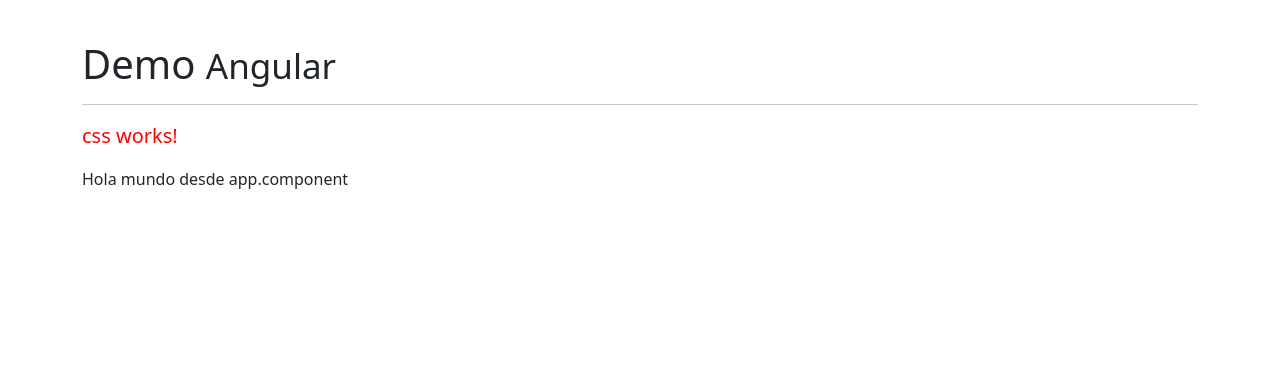
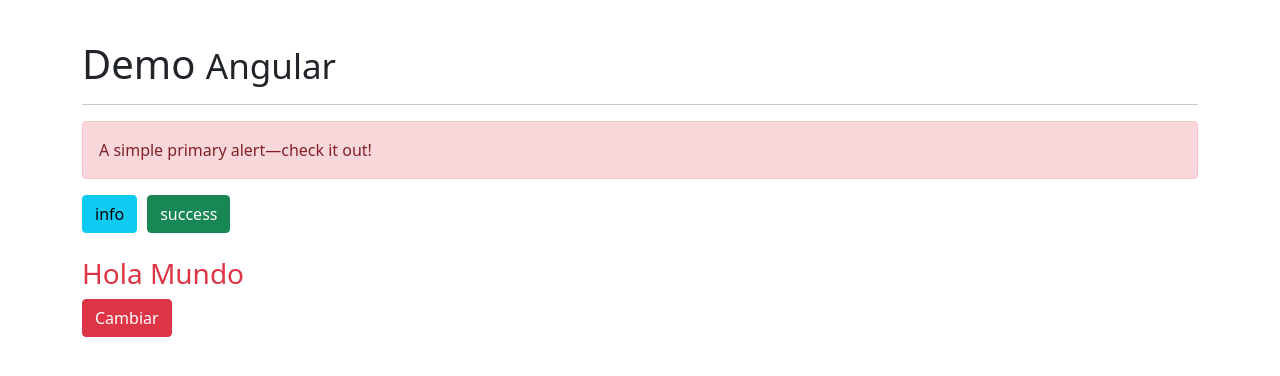
Before and after one commit to hatorob/Miscelaneos, an Angular app: page / in a window 1280 px wide. Shown: the top 376 px of the page. Built offline with nearby package versions, Linux system fonts and the light colour scheme.

Commit message:
ngClass - Agregando clases de estilos a nuestros elementos

```diff
--- a/src/app/app.component.html
+++ b/src/app/app.component.html
@@ -3,7 +3,7 @@
   <h1>Demo <small>Angular</small> </h1>
   <hr>
   <!-- <app-ng-style></app-ng-style> -->
-  <app-css></app-css>
-  <p>Hola mundo desde app.component</p>
+ <!--  <app-css></app-css> -->
+  <app-clases></app-clases>
 
 </div>
--- a/src/app/app.module.ts
+++ b/src/app/app.module.ts
@@ -5,12 +5,14 @@
 import { AppComponent } from './app.component';
 import { NgStyleComponent } from './components/ng-style/ng-style.component';
 import { CssComponent } from './components/css/css.component';
+import { ClasesComponent } from './components/clases/clases.component';
 
 @NgModule({
   declarations: [
     AppComponent,
     NgStyleComponent,
-    CssComponent
+    CssComponent,
+    ClasesComponent
   ],
   imports: [
     BrowserModule,
--- /dev/null
+++ b/src/app/components/clases/clases.component.html
@@ -0,0 +1,16 @@
+
+<div [ngClass]="alerta" class="alert" role="alert">
+    A simple primary alert—check it out!
+</div>
+
+<button class="btn btn-info" type="button" (click)="alerta = 'alert-info'" style="margin-right: 10px">info</button>
+<button class="btn btn-success" type="button" (click)="alerta = 'alert-success'"> success </button>
+<br><br>
+<h3 [ngClass]="{ 'text-danger': propiedades.danger, 'text-info': !propiedades.danger }" >
+    Hola Mundo
+</h3>
+
+<button (click)="propiedades.danger = !propiedades.danger" type="button" class="btn btn-danger"
+            [ngClass]="{'btn-danger': propiedades.danger, 'btn-info': !propiedades.danger}">
+    Cambiar
+</button>
--- /dev/null
+++ b/src/app/components/clases/clases.component.ts
@@ -0,0 +1,24 @@
+import { Component, OnInit } from '@angular/core';
+
+@Component({
+  selector: 'app-clases',
+  templateUrl: './clases.component.html',
+  styles: [
+  ]
+})
+export class ClasesComponent implements OnInit {
+
+  alerta: string = "alert-danger";
+
+  propiedades:any = {
+    danger: true
+  }
+
+  constructor() {
+    console.log(this.propiedades);
+  }
+
+  ngOnInit(): void {
+  }
+
+}
```
